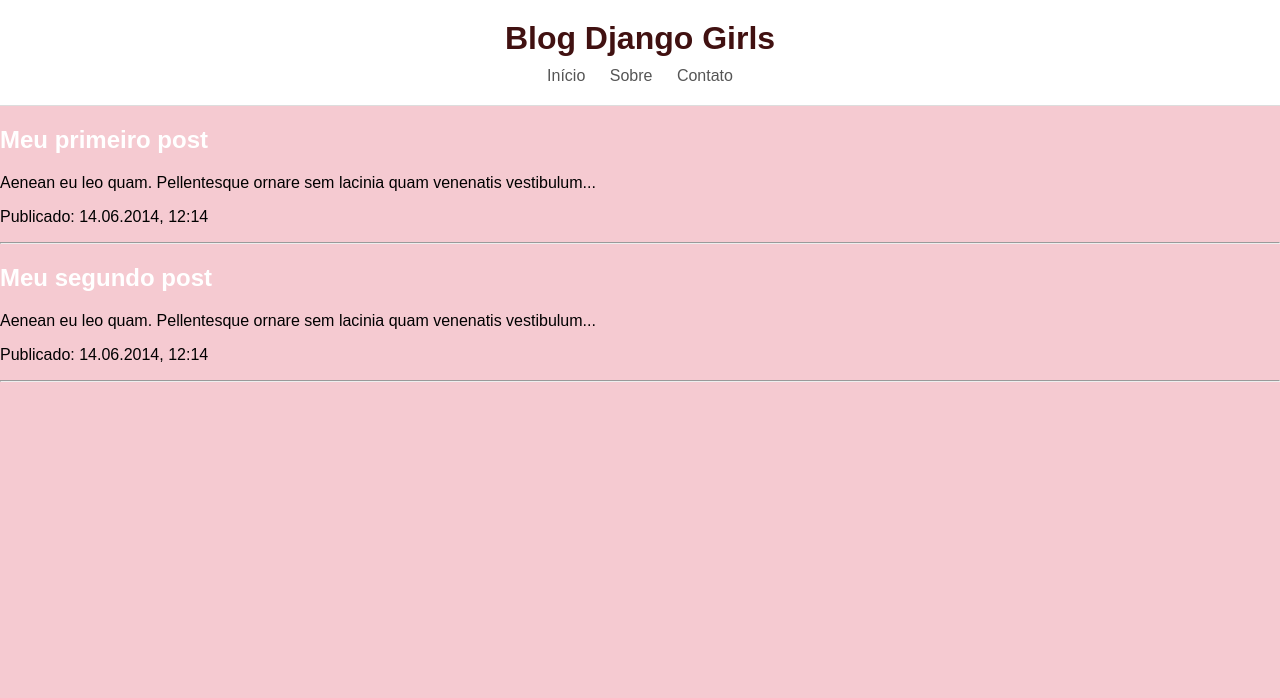
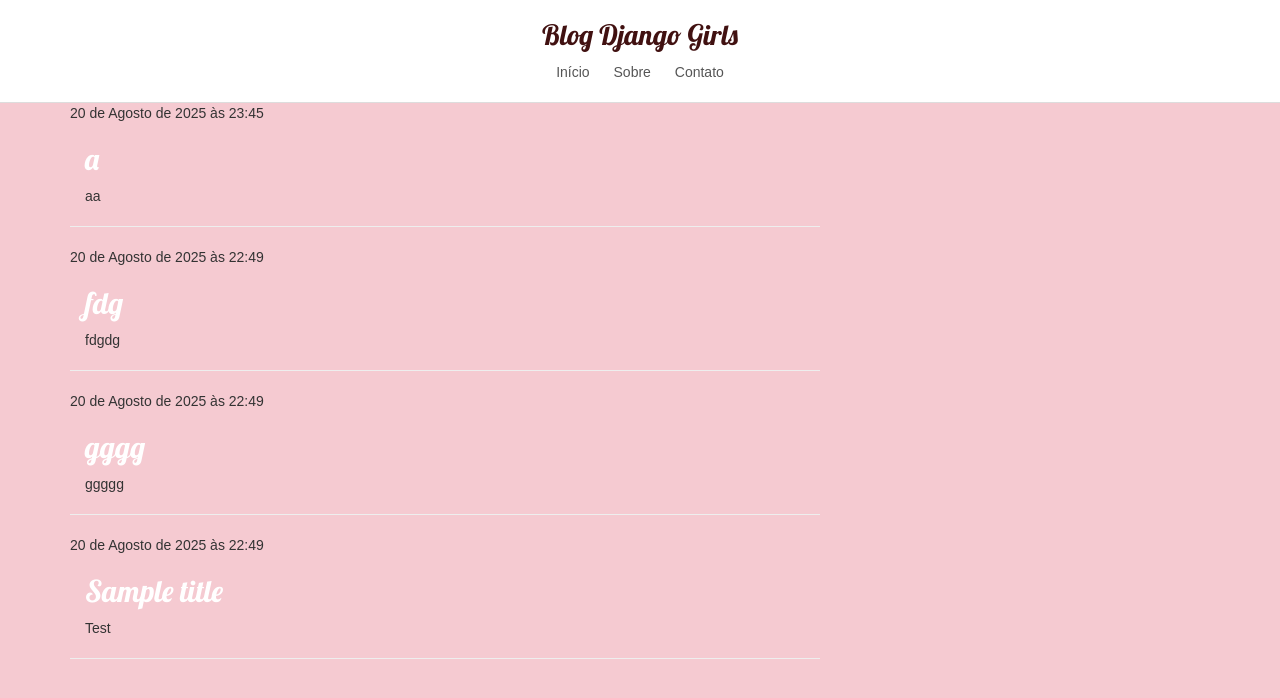
Before and after one commit to LumaTavares/Extensao_software, a Django app: page / in a window 1280 px wide. Shown: the top 698 px of the page. Run offline with Django 5.2, Linux system fonts and the light colour scheme; data comes from the database, SQL or seed files in the repository; both versions use the stored data as it was after the commit; some libraries are stand-ins or nearby versions.

Commit message:
Mensagem explicando as alterações

```diff
--- a/blog/static/css/style.css
+++ b/blog/static/css/style.css
@@ -7,10 +7,12 @@
 }
 
 header {
+    width: 100%;
     background-color: #ffffff;
     padding: 20px;
     text-align: center;
     border-bottom: 1px solid #ddd;
+    box-sizing: border-box;
 }
 
 header h1 {
@@ -19,6 +21,7 @@
 }
 
 h2 a {
+    padding-left: 15px;
     color: #ffffff;  /* muda a cor do link */
     text-decoration: none; /* opcional: tira o sublinhado */
 }
@@ -27,6 +30,10 @@
 header a {
     text-decoration: none;
     color: #411111;
+}
+
+h1 a, h2 a {
+    font-family: 'Lobster';
 }
 
 nav {
@@ -42,3 +49,6 @@
 nav a:hover {
      color: #ff6600; /* cor do link ao passar o mouse */
 }
+p {
+    padding-left: 15px;
+}
--- /dev/null
+++ b/blog/templates/blog/base.html
@@ -0,0 +1,36 @@
+{% load static %}
+<!DOCTYPE html>
+<html lang="pt-BR">
+<head>
+    <meta charset="UTF-8">
+    <title>Blog Django Girls</title>
+    <!-- Link para o CSS estático -->
+    <link href="//fonts.googleapis.com/css?family=Lobster&subset=latin,latin-ext" rel="stylesheet" type="text/css">
+    <link rel="stylesheet" href="//maxcdn.bootstrapcdn.com/bootstrap/3.2.0/css/bootstrap.min.css">
+    <link rel="stylesheet" href="//maxcdn.bootstrapcdn.com/bootstrap/3.2.0/css/bootstrap-theme.min.css">
+    <link rel="stylesheet" href="{% static 'css/style.css' %}">
+    </head>
+<body>
+    <header>
+        <h1><a href="/">Blog Django Girls</a></h1>
+        <nav>
+            <a href="/">Início</a>
+            <a href="/sobre">Sobre</a>
+            <a href="/contato">Contato</a>
+        </nav>
+    </header>
+
+    <div class="content container">
+        {% if user.is_authenticated %}
+            <a href="{% url 'post_new' %}" class="top-menu"><span class="glyphicon glyphicon-plus"></span></a>
+        {% endif %}
+        <div class="row">
+            <div class="col-md-8">
+            {% block content %}
+            {% endblock %}
+            </div>
+        </div>
+    </div>
+
+</body>
+</html>
--- a/blog/templates/blog/post_list.html
+++ b/blog/templates/blog/post_list.html
@@ -1,35 +1,15 @@
-{% load static %}
-<!DOCTYPE html>
-<html lang="pt-BR">
-<head>
-    <meta charset="UTF-8">
-    <title>Blog Django Girls</title>
-    <!-- Link para o CSS estático -->
-    <link rel="stylesheet" href="{% static 'css/style.css' %}">
-    </head>
-<body>
-    <header>
-        <h1><a href="/">Blog Django Girls</a></h1>
-        <nav>
-            <a href="/">Início</a>
-            <a href="/sobre">Sobre</a>
-            <a href="/contato">Contato</a>
-        </nav>
-    </header>
 
-    <main>
-        <div>
-            <h2><a href="">Meu primeiro post</a></h2>
-            <p>Aenean eu leo quam. Pellentesque ornare sem lacinia quam venenatis vestibulum...</p>
-            <p>Publicado: 14.06.2014, 12:14</p>
+{% extends 'blog/base.html' %}
+
+{% block content %}
+    {% for post in posts %}
+        <div class="post">
+            <div class="date">
+                {{ post.published_date }}
+            </div>
+            <h2><a href="{% url 'post_detail' pk=post.pk %}">{{ post.title }}</a></h2>
+            <p>{{ post.text|linebreaksbr }}</p>
+            <hr>
         </div>
-        <hr>
-        <div>
-            <h2><a href="">Meu segundo post</a></h2>
-            <p>Aenean eu leo quam. Pellentesque ornare sem lacinia quam venenatis vestibulum...</p>
-            <p>Publicado: 14.06.2014, 12:14</p>
-        </div>
-        <hr>
-    </main>
-</body>
-</html>
+    {% endfor %}
+{% endblock %}
--- a/blog/urls.py
+++ b/blog/urls.py
@@ -3,4 +3,8 @@
 
 urlpatterns = [
     path('', views.post_list, name='post_list'),
+    path('post/<int:pk>/', views.post_detail, name='post_detail'),
+    path('post/new/', views.post_new, name='post_new'),
+    path('post/<int:pk>/edit/', views.post_edit, name='post_edit'),
+
 ]
--- a/blog/views.py
+++ b/blog/views.py
@@ -1,6 +1,42 @@
 from django.shortcuts import render
+from django.utils import timezone
+from .models import Post
+from django.shortcuts import render, get_object_or_404
+from .forms import PostForm
+from django.shortcuts import redirect
 
-# Create your views here.
 
 def post_list(request):
-    return render(request, 'blog/post_list.html', {})
+    posts = Post.objects.filter(published_date__lte=timezone.now()).order_by('-published_date')
+    return render(request, 'blog/post_list.html', {'posts': posts})
+
+def post_detail(request, pk):
+    post = get_object_or_404(Post, pk=pk)
+    return render(request, 'blog/post_detail.html', {'post': post})
+
+def post_new(request):
+     if request.method == "POST":
+         form = PostForm(request.POST)
+         if form.is_valid():
+             post = form.save(commit=False)
+             post.author = request.user
+             post.published_date = timezone.now()
+             post.save()
+             return redirect('post_detail', pk=post.pk)
+     else:
+         form = PostForm()
+     return render(request, 'blog/post_edit.html', {'form': form})
+
+def post_edit(request, pk):
+     post = get_object_or_404(Post, pk=pk)
+     if request.method == "POST":
+         form = PostForm(request.POST, instance=post)
+         if form.is_valid():
+             post = form.save(commit=False)
+             post.author = request.user
+             post.published_date = timezone.now()
+             post.save()
+             return redirect('post_detail', pk=post.pk)
+     else:
+         form = PostForm(instance=post)
+     return render(request, 'blog/post_edit.html', {'form': form})
```
Also changed, not shown: blog/forms.py (added, +9 -0 lines), blog/templates/blog/post_detail.html (added, +16 -0 lines), db.sqlite3.
